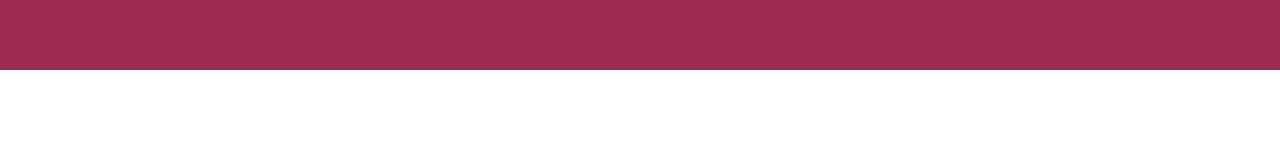
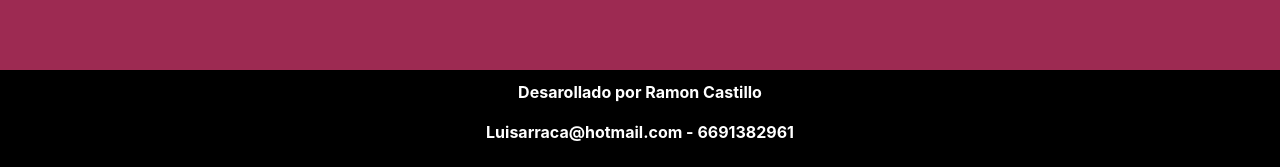
Before and after one commit to Tounka/registro_uadeo, a React (Create React App) app: page /Consultas in a window 1280 px wide. Shown: the part 730-897 px from the top of the page. Before the commit the page ends 800 px from the top, so only its background shows below. Built offline with nearby package versions, Linux system fonts and the light colour scheme; no server answers; the database is empty.

Commit message:
footer agregado

```diff
--- a/src/App.js
+++ b/src/App.js
@@ -7,6 +7,7 @@ import Registrar from '../src/paginas/Registrar.jsx'
 import Ingresar from '../src/paginas/IngresarRegistro.jsx'
 import Actualizar from '../src/paginas/Actualizar.jsx'
 import Consultas from  './paginas/Consultas.jsx'
+import { Footer } from './componentes/Displays.jsx';
 function App() {
   return (
     <div className="App">
@@ -22,6 +23,7 @@ function App() {
         </Route>
       </Routes>
     </BrowserRouter>
+    <Footer textoPrincipalFooter= 'Desarollado por Ramon Castillo' textoSecundarioFooter='Luisarraca@hotmail.com - 6691382961' />
     </div>
   );
 }
--- a/src/componentes/Displays.jsx
+++ b/src/componentes/Displays.jsx
@@ -45,3 +45,26 @@ export const ContenedorConsultas = styled(ContenedorPrincipal) `
     padding: 10px;
     overflow: visible;
 `
+const ContenedorFooter = styled.div`
+    display: flex;
+    justify-content: center;
+    align-items: center;
+    flex-direction: column;
+    padding: 10px 20px ;
+    width: 100%;
+
+    text-align: center;
+    background-color: black;
+    color: white;
+    font-weight: bold;
+    bottom: 0;
+`
+export const Footer = ({textoPrincipalFooter, textoSecundarioFooter}) =>{
+
+    return(
+        <ContenedorFooter>
+            <p className="textoPrincipalF">{textoPrincipalFooter}</p>
+            <p className="textoSecundarioF">{textoSecundarioFooter}</p>
+        </ContenedorFooter>
+    );
+}
```
Also changed, not shown: 7 other files (tests, documents, lock files or other folders).
